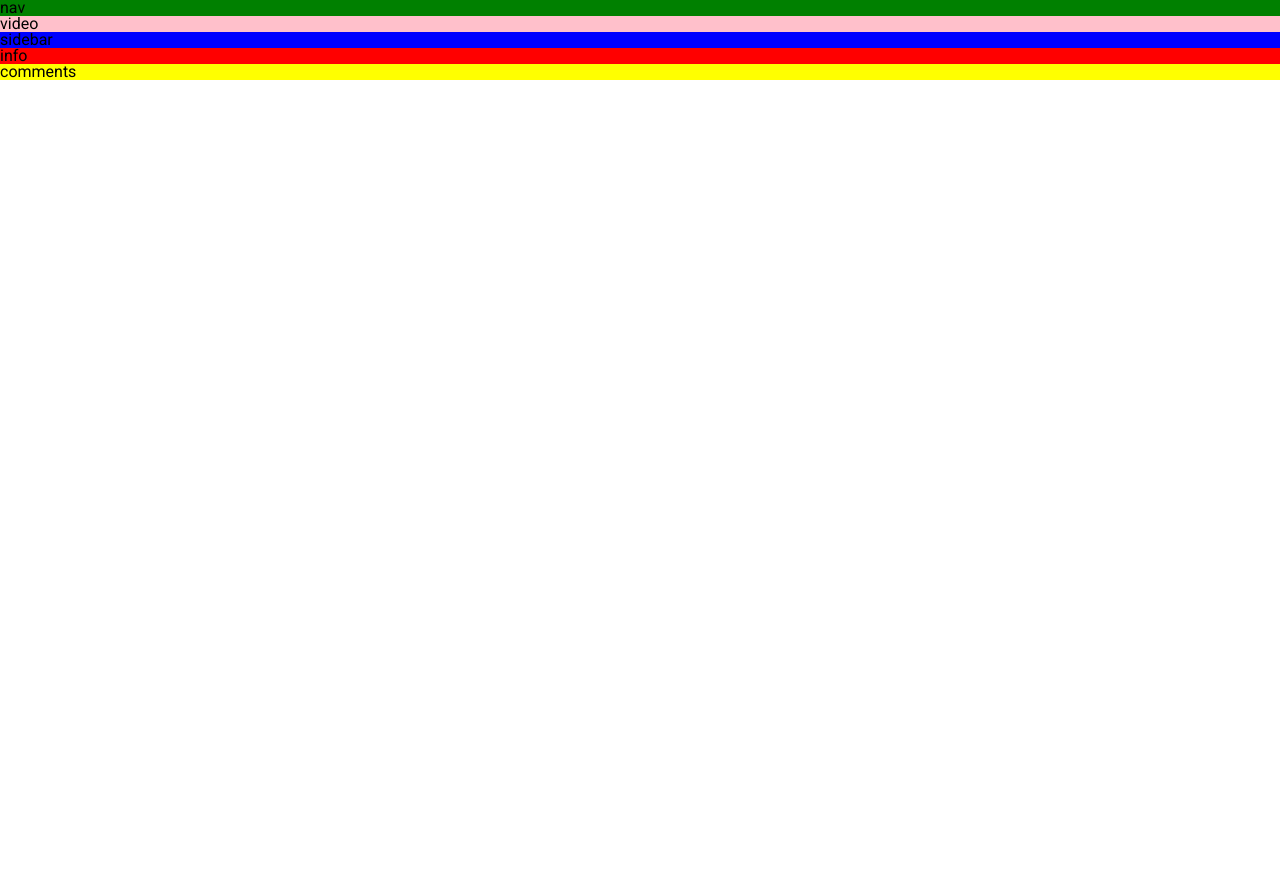
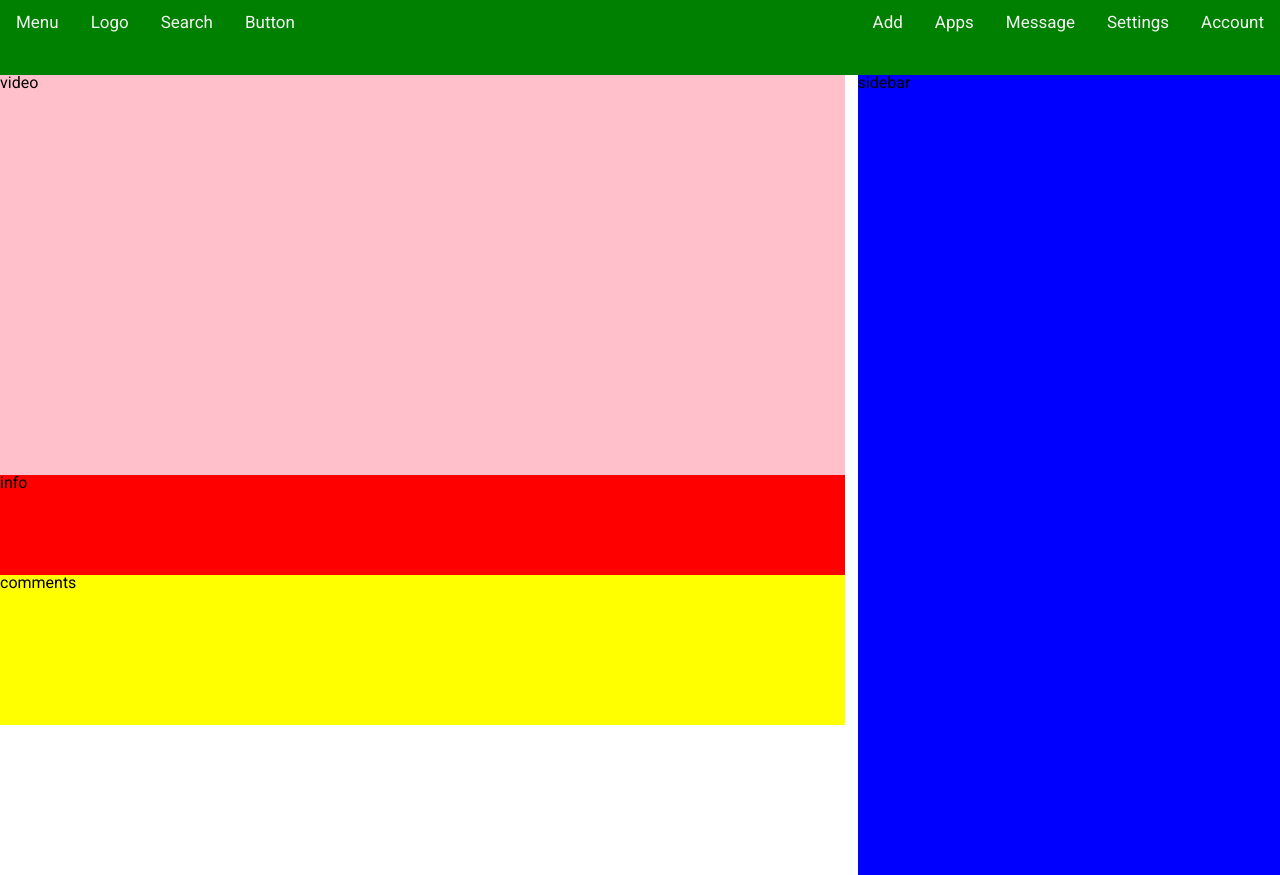
Before and after one commit to EdwardHeath/metube, a plain HTML site: page index.html in a window 1280 px wide. Before the commit the page ends 800 px from the top, so only its background shows below. Drawn offline with Linux system fonts and the light colour scheme.

Commit message:
Complete basic layout

```diff
--- a/index.html
+++ b/index.html
@@ -10,9 +10,27 @@
 </head>
 
 <body>
-    <div class='nav'>nav</div>
+    <div class='nav'>
+        <ul>
+            <li id='left-list'>
+                    <div>Menu</div>
+                    <div>Logo</div>
+            </li>
+            <li class='search'>
+                <div>Search</div>
+                <div>Button</div>
+            </li>
+            <li class="right-list">
+                <div>Add</div>
+                <div>Apps</div>
+                <div>Message</div>
+                <div>Settings</div>
+                <div>Account</div>
+            </li>
+        </ul>
+    </div>
+    <div class='sidebar'>sidebar</div>
     <div class='video'>video</div>
-    <div class='sidebar'>sidebar</div>
     <div class="info">info</div>
     <div class="comments">comments</div>
 </body>
--- a/style.css
+++ b/style.css
@@ -4,20 +4,58 @@ html {
 
 .nav {
     background-color: green;
+    position: sticky;
+    top: 0;
+    height: 75px;
+    overflow: hidden;
 }
 
 .video {
     background-color: pink;
+    width: 66%;
+    height: 400px;
 }
 
 .sidebar {
     background-color: blue;
+    position: absolute;
+    right: 0;
+    width: 33%;
+    height: 100vh;
+    z-index: -1;
 }
 
 .info {
     background-color: red;
+    width: 66%;
+    height: 100px;
 }
 
 .comments {
     background-color: yellow;
+    width: 66%;
+    height: 150px;
 }
+
+.nav div {
+    float: left;
+    color: #f2f2f2;
+    text-align: center;
+    padding: 14px 16px;
+    text-decoration: none;
+    font-size: 17px;
+}
+
+.left-list {
+    float: left;
+}
+.right-list {
+    float: right;
+}
+/*
+.search {
+    float: right;
+    position: relative;
+    left: -50%;
+    text-align: left;
+} */
```
